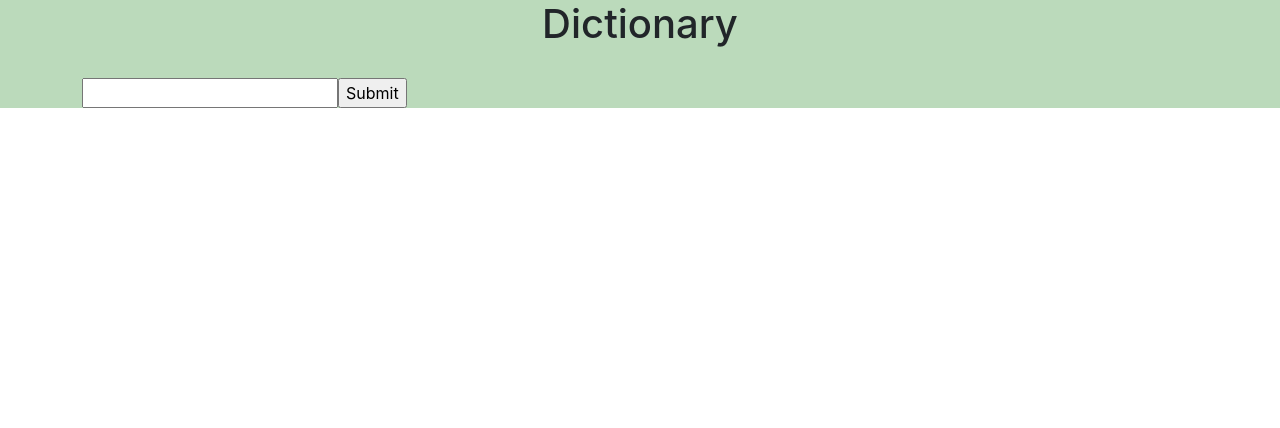
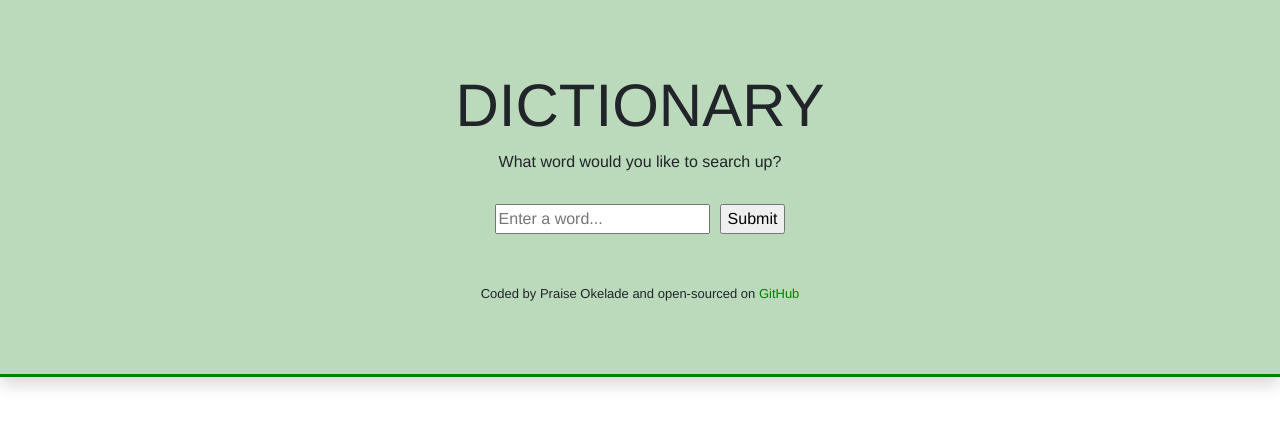
Before and after one commit to praiseokelade/dictionary-project, a React (Create React App) app: page / in a window 1280 px wide. Shown: the top 428 px of the page. Built offline with nearby package versions, Linux system fonts and the light colour scheme.

Commit message:
Updated CSS and added GitHub link

```diff
--- a/public/index.html
+++ b/public/index.html
@@ -9,7 +9,6 @@
       name="description"
       content="Web site created using create-react-app"
     />
-    <link rel="apple-touch-icon" href="%PUBLIC_URL%/logo192.png" />
     <link rel="manifest" href="%PUBLIC_URL%/manifest.json" />
     <link
       href="https://cdn.jsdelivr.net/npm/bootstrap@5.3.3/dist/css/bootstrap.min.css"
--- a/src/App.css
+++ b/src/App.css
@@ -1,8 +1,30 @@
 .App {
-  background-color: #BBDABB;
+  background-color: #bbdabb;
+  padding: 70px 0;
+  border-bottom: 3px solid green;
+  font-family: "Franklin Gothic Medium", "Arial Narrow", Arial, sans-serif;
 }
 
 .App-header {
   text-align: center;
   margin: 0 0 30px 0;
 }
+
+h1 {
+  font-size: 60px;
+}
+
+footer {
+  text-align: center;
+  margin-top: 50px;
+  font-size: 13px;
+}
+
+a {
+  color: green;
+  text-decoration: none;
+}
+
+a:hover {
+  text-decoration: underline;
+}
--- a/src/App.js
+++ b/src/App.js
@@ -4,13 +4,24 @@ import Dictionary from "./Dictionary";
 
 function App() {
   return (
-    <div className="App">
+    <div className="App shadow">
       <div className="container">
         <header className="App-header">
-          <h1>Dictionary</h1>
+          <h1>DICTIONARY</h1>
+          <p>What word would you like to search up?</p>
         </header>
         <Dictionary />
       </div>
+      <footer>
+        Coded by Praise Okelade and open-sourced on{" "}
+        <a
+          href="https://github.com/praiseokelade/dictionary-project"
+          target="_blank"
+          rel="noopener noreferrer"
+        >
+          GitHub
+        </a>
+      </footer>
     </div>
   );
 }
--- a/src/Dictionary.css
+++ b/src/Dictionary.css
@@ -0,0 +1,9 @@
+form {
+  text-align: center;
+  margin: 30px 0;
+  font-family: "Franklin Gothic Medium", "Arial Narrow", Arial, sans-serif;
+}
+
+input {
+  margin: 0 5px;
+}
--- a/src/Dictionary.js
+++ b/src/Dictionary.js
@@ -5,11 +5,11 @@ import Results from "./Results";
 
 export default function Dictionary() {
   let [keyword, setKeyword] = useState("");
-  let [results, setResults] = useState(null)
+  let [results, setResults] = useState(null);
 
   function handleResponse(response) {
     console.log(response.data);
-    setResults(response.data)
+    setResults(response.data);
   }
 
   function searchKeyword(event) {
@@ -27,11 +27,15 @@ export default function Dictionary() {
   return (
     <div className="Dictionary">
       <form onSubmit={searchKeyword}>
-        <input type="search" onChange={updateKeyword} />
+        <input
+          type="search"
+          placeholder="Enter a word..."
+          onChange={updateKeyword}
+        />
         <input type="submit" />
       </form>
 
-      <Results information={results}/>
+      <Results information={results} />
     </div>
   );
 }
--- a/src/Meaning.js
+++ b/src/Meaning.js
@@ -1,10 +1,10 @@
 import React from "react";
 
 export default function Meaning(props) {
-  console.log(props.meaning);
+  console.log(props);
   return (
     <div className="Meaning">
-      <h3>{props.meaning.partOfSpeech}</h3>
+      <h4>{props.meaning.partOfSpeech}</h4>
         <p>{props.meaning.definition}</p>
         <br />
         <p>
```
